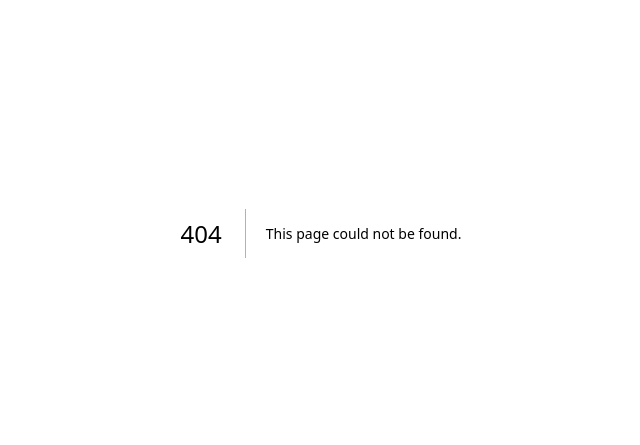
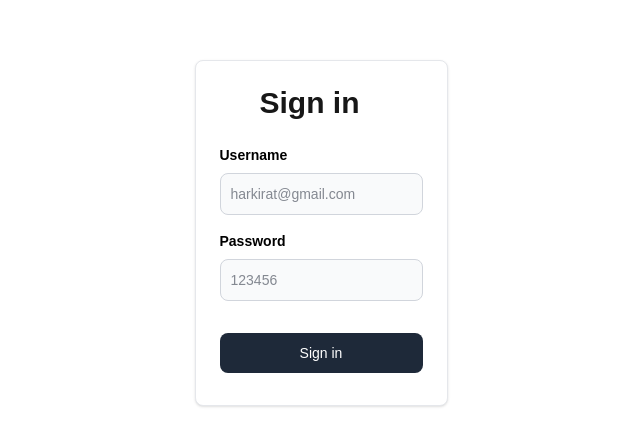
Before and after one commit to Axshatt/nextjs-init, a Next.js app: page /signin in a window 1280 px wide. Before the commit this address had no page. Shown: the part 167-612 px from the top of the page, without its empty margins (319-959 px from the left). Built offline with nearby package versions, Linux system fonts and the light colour scheme.

Commit message:
feat:signin

```diff
--- /dev/null
+++ b/app/signin/page.tsx
@@ -0,0 +1,33 @@
+export default function Signin() {
+    return <div className="h-screen flex justify-center flex-col">
+        <div className="flex justify-center">
+        <a href="#" className="block max-w-sm p-6 bg-white border border-gray-200 rounded-lg shadow hover:bg-gray-100 ">
+                <div>
+                    <div className="px-10">
+                        <div className="text-3xl font-extrabold">
+                            Sign in
+                        </div>
+                    </div>
+                    <div className="pt-2">
+                        <LabelledInput label="Username" placeholder="harkirat@gmail.com" />
+                        <LabelledInput label="Password" type={"password"} placeholder="123456" />
+                        <button type="button" className="mt-8 w-full text-white bg-gray-800 focus:ring-4 focus:ring-gray-300 font-medium rounded-lg text-sm px-5 py-2.5 me-2 mb-2">Sign in</button>
+                    </div>
+                </div>
+            </a>
+        </div>
+    </div>
+}
+
+interface LabelledInputType {
+    label: string;
+    placeholder: string;
+    type?: string;
+}
+
+function LabelledInput({ label, placeholder, type }: LabelledInputType) {
+    return <div>
+        <label className="block mb-2 text-sm text-black font-semibold pt-4">{label}</label>
+        <input type={type || "text"} id="first_name" className="bg-gray-50 border border-gray-300 text-gray-900 text-sm rounded-lg focus:ring-blue-500 focus:border-blue-500 block w-full p-2.5" placeholder={placeholder} required />
+    </div>
+}
```
